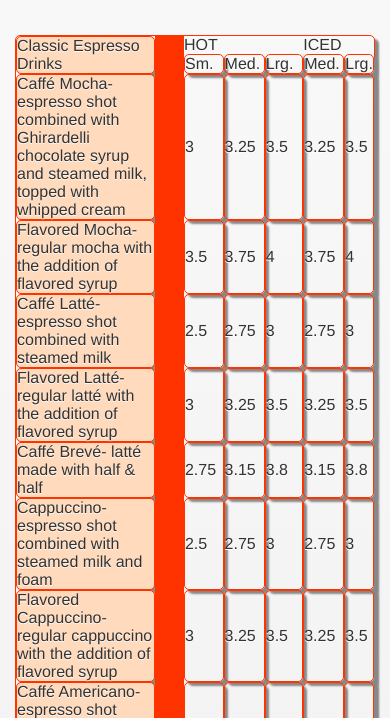
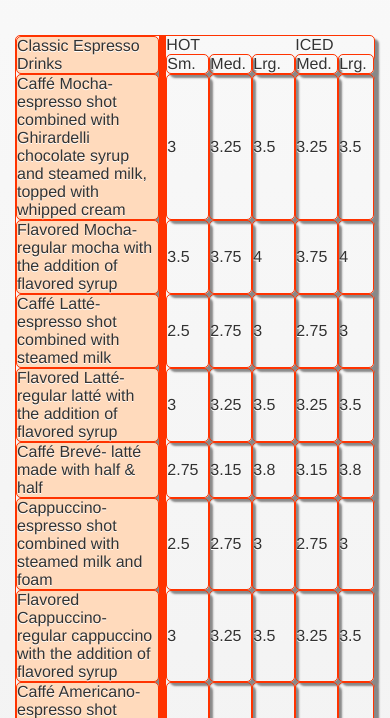
Before and after one commit to codelinx/coffee, a plain HTML site: page mobile/index.html in a window 390 px wide. Both pictures are taken after a click on the item "Menu ...". Shown: the part 126-844 px from the top of the page. Drawn offline with Linux system fonts and the light colour scheme; some packages are replaced by stand-ins of ours.

Commit message:
Phonegap v0.0.14

```diff
--- a/mobile/index.html
+++ b/mobile/index.html
@@ -65,7 +65,7 @@
   <h2>Menu</h2>
   <table border="0" cellpadding="0" cellspacing="0" width="100%" border="1">
     <col width="40%" class="descColumns">
-    <col width="12%" class="otherColumns" span="6">
+    <col width="2%" class="otherColumns" span="6">
     <tr>
       <td rowspan="2" width="40%" class="descColumns">Classic Espresso Drinks</td>
       <td width="" class="firstColumn"></td>
```
